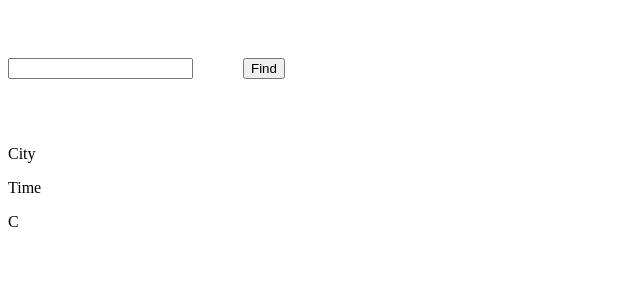
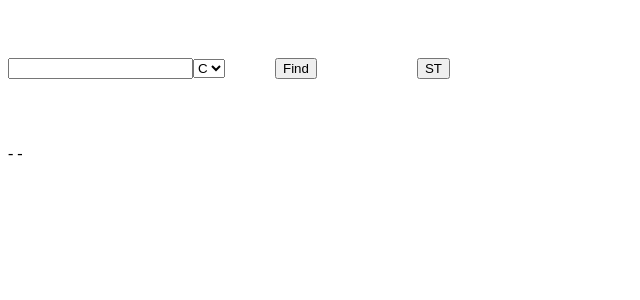
Before and after one commit to jusgra/react-weather-app, a React (Create React App) app: page / in a window 1280 px wide. Shown: the top 300 px of the page, without its empty margins (0-640 px from the left). Built offline with nearby package versions, Linux system fonts and the light colour scheme.

Commit message:
core functionality 2

```diff
--- a/public/index.html
+++ b/public/index.html
@@ -7,6 +7,6 @@
   </head>
   <body>
     <div id="root"></div>
-    <script src="./src/index.js"></script>
+    <script src="./src/index.js" type="text/JSX"></script>
   </body>
 </html>
--- a/src/components/App.jsx
+++ b/src/components/App.jsx
@@ -1,36 +1,111 @@
-import React, { useState } from "react";
+import React, { useEffect, useState, useRef } from "react";
 import Results from "./Results";
 
 function App() {
-  const [temp, setTemp] = useState("");
-  const [input, setInput] = useState("");
+  const [resultsState, setResults] = useState({ temp: "", time: "", city: "", timezone: "0" });
+  const [inputState, setInput] = useState({ city: "", units: "metric" });
+  const shouldEffect = useRef(false);
 
-  async function fetchData() {
-    const url = urlConstruct(input);
-    const res = await (await fetch(url)).json();
+  async function buttonClick() {
+    setResults({ temp: "", time: "", city: "" });
+    const url = urlConstruct(inputState.city, inputState.units);
+    let response = await fetch(url);
 
-    const temperature = res.list[0].main.temp;
-    setTemp(temperature);
+    if (response.ok) {
+      response = await response.json();
+      //console.log(response);
+      const resTemp = response.list[0].main.temp;
+      const resCity = response.city.name;
+      const resTimezone = response.city.timezone;
+
+      const timeSearch = getLocalTime(response.city.timezone);
+      shouldEffect.current = !shouldEffect.current;
+      setResults({
+        temp: Math.floor(resTemp),
+        time: timeSearch,
+        city: resCity,
+        timezone: resTimezone,
+      });
+    } else console.log("Response ERROR");
   }
 
+  function stop() {
+    shouldEffect.current = !shouldEffect.current;
+  }
+
+  useEffect(() => {
+    if (!shouldEffect.current) {
+      return;
+    }
+    const int = setInterval(() => {
+      setResults((prevRes) => {
+        return {
+          ...prevRes,
+          time: getLocalTime(resultsState.timezone),
+        };
+      });
+    }, 1000);
+    // setTimeout(() => {
+    //   setResults((prevRes) => {
+    //     return {
+    //       ...prevRes,
+    //       time: getLocalTime(resultsState.timezone),
+    //     };
+    //   });
+    // }, 1000);
+    return () => {
+      clearInterval(int);
+    };
+  });
+
   function handleChange(e) {
-    setInput(e.target.value);
+    const { name, value } = e.target;
+    setInput((prevInput) => {
+      return {
+        ...prevInput,
+        [name]: value,
+      };
+    });
   }
 
   return (
     <>
-      <input onChange={handleChange} value={input} type="text" name="city"></input>
-      <button onClick={fetchData}>Find</button>
+      <input onChange={handleChange} value={inputState.city} type="text" name="city"></input>
+      <select onChange={handleChange} name="units">
+        <option value="metric">C</option>
+        <option value="imperial">F</option>
+      </select>
+      <button onClick={buttonClick}>Find</button>
+      <button onClick={stop}>ST</button>
 
-      <Results temp={temp} />
+      <Results city={resultsState.city} temp={resultsState.temp} time={resultsState.time} />
     </>
   );
 }
 
-function urlConstruct(city) {
+function getLocalTime(timezone) {
+  // const utc = new Date();
+  // const offset = timezone / 3600;
+  // const utcH = utc.getUTCHours() + offset;
+  // const utcM = utc.getUTCMinutes();
+  // const utcS = utc.getUTCSeconds();
+  // return utcH + ":" + utcM + ":" + utcS;
+
+  const dateNow = new Date();
+  const offSet = timezone / 3600;
+  //console.log(timezone / 3600);
+  //console.log("dN - " + dateNow);
+  const localHours = dateNow.getUTCHours() + offSet;
+  dateNow.setHours(localHours);
+  return dateNow.toLocaleTimeString();
+}
+
+function urlConstruct(city, unit) {
+  const apiKey = process.env.REACT_APP_API_KEY;
   let urlFinal = "http://api.openweathermap.org/data/2.5/forecast?q=";
+
   urlFinal += city;
-  urlFinal += "&appid=07114249c56ab90d33cd37ba77f078b5&units=metric";
+  urlFinal += "&appid=" + apiKey + "&units=" + unit;
   return urlFinal;
 }
 
--- a/src/components/Results.jsx
+++ b/src/components/Results.jsx
@@ -3,9 +3,9 @@ import React from "react";
 function Results(props) {
   return (
     <div>
-      <p>City</p>
-      <p>Time</p>
-      <p>{props.temp} C</p>
+      <p>
+        {props.city} - {props.temp} - {props.time}
+      </p>
     </div>
   );
 }
```
